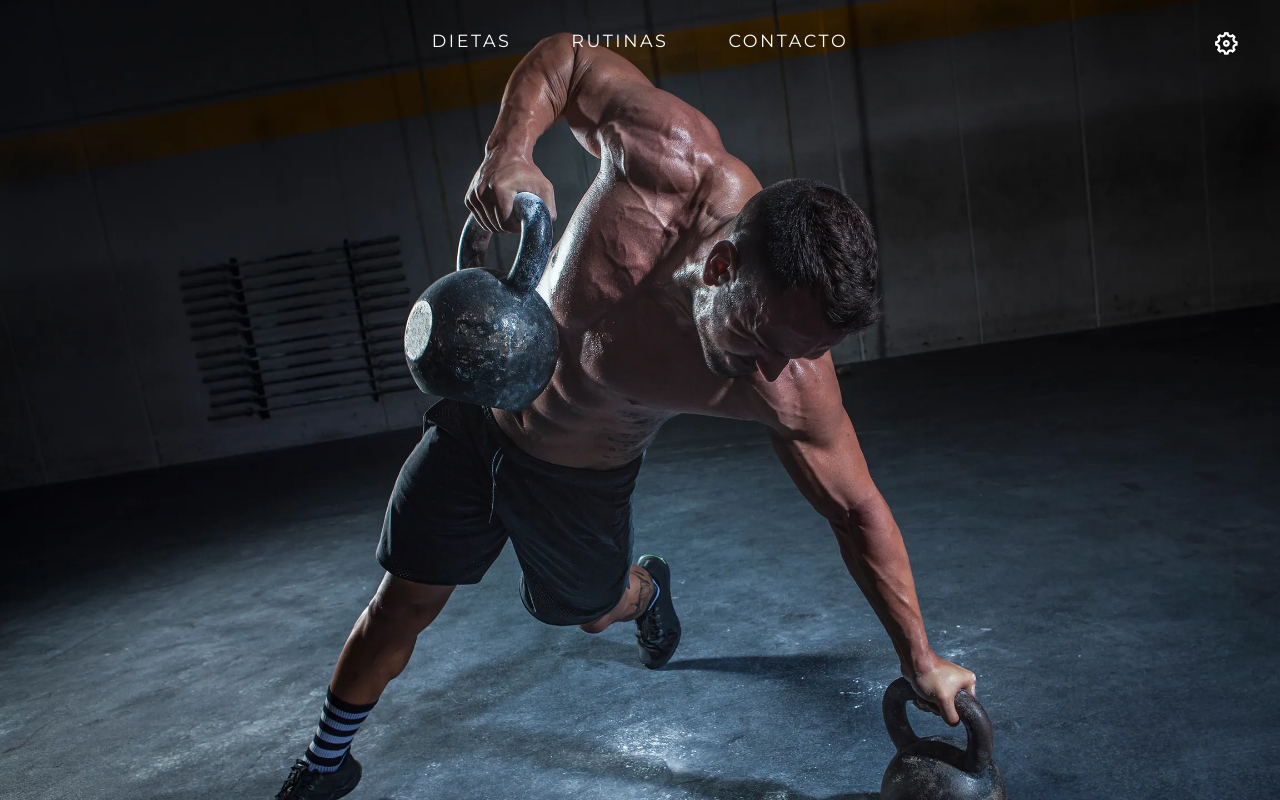
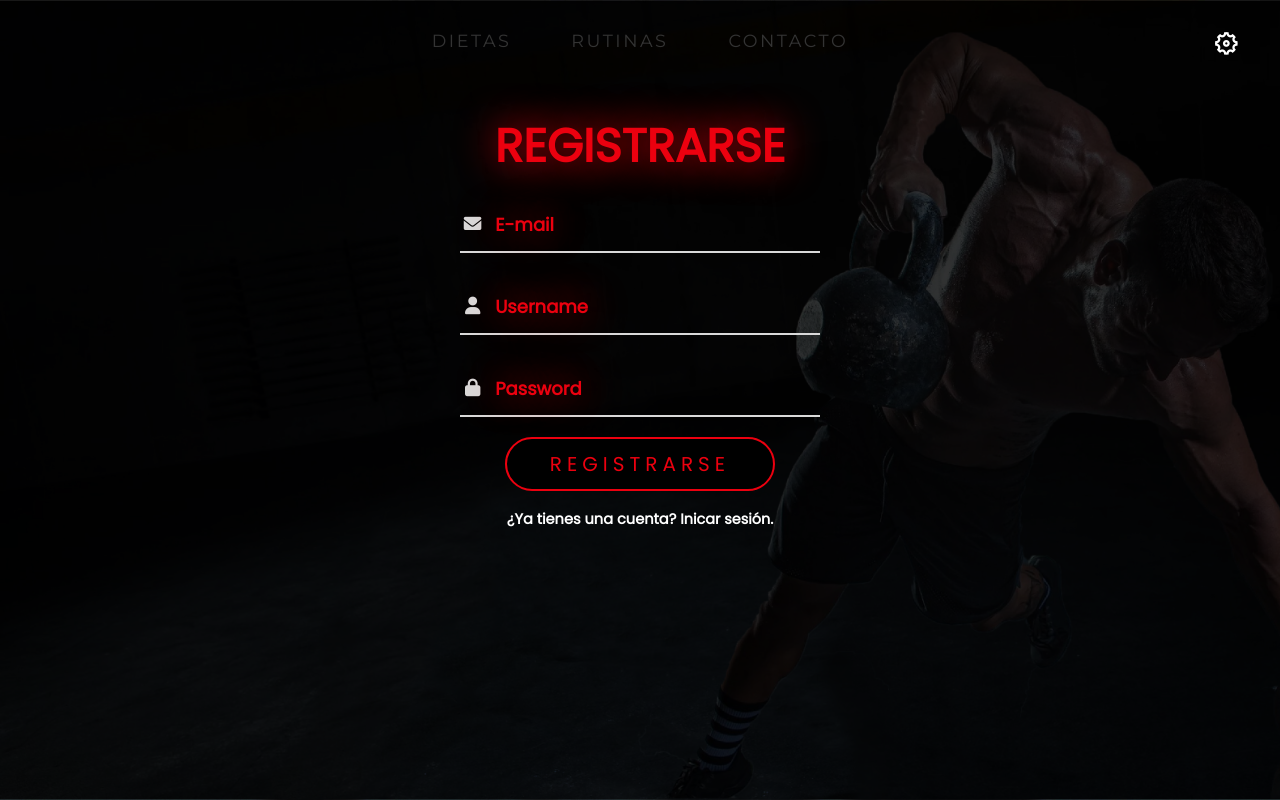
Before and after one commit to Tintaa307/proyecto, a React (Vite) app: page /register in a window 1280 px wide. Built offline with nearby package versions, Linux system fonts and the light colour scheme; a web font is replaced by a local one.

Commit message:
finish login and register

```diff
--- a/src/App.jsx
+++ b/src/App.jsx
@@ -6,6 +6,7 @@ import Home from "./components/home/Home"
 import { BrowserRouter, Routes, Route } from "react-router-dom"
 import ThemeContext from "./context/ThemeContext"
 import Login from "./components/login/Login"
+import Register from "./components/register/Register"
 
 function App() {
   const { color } = useContext(ThemeContext)
@@ -23,6 +24,7 @@ function App() {
           <Routes>
             <Route path="/" element={<Home handleAppear={handleAppear} />} />
             <Route path="/login" element={<Login />} />
+            <Route path="/register" element={<Register />} />
           </Routes>
         </BrowserRouter>
       </div>
--- a/src/components/home/Home.jsx
+++ b/src/components/home/Home.jsx
@@ -1,6 +1,5 @@
 import React, { useState, useEffect, useContext } from "react"
 import "./home.css"
-import Imagen from "../../assets/img-home.png"
 import { motion } from "framer-motion"
 import { useTypewriter } from "react-simple-typewriter"
 import { Link } from "react-router-dom"
--- a/src/components/home/home.css
+++ b/src/components/home/home.css
@@ -59,6 +59,10 @@
   top: 240px;
   left: -0px;
   font-family: var(--montserrat-font);
+}
+
+.container-main .container-home-content .container-title .container-buttons a {
+  display: inline-block;
 }
 
 a.btn2 {
--- a/src/components/login/Login.jsx
+++ b/src/components/login/Login.jsx
@@ -1,40 +1,74 @@
-import React from "react"
+import React, { useEffect } from "react"
 import "./login.css"
+import { Link } from "react-router-dom"
 
 const Login = () => {
+  const inputs = document.querySelectorAll(".input")
+
+  function add() {
+    let parent = this.parentNode.parentNode
+    parent.classList.add("focus")
+  }
+
+  function rem() {
+    let parent = this.parentNode.parentNode
+    if (this.value === "") {
+      parent.classList.remove("focus")
+    }
+  }
+
+  inputs.forEach((input) => {
+    input.addEventListener("focus", add)
+    input.addEventListener("blur", rem)
+  })
+
   return (
     <div className="container-login">
       <div className="container-info-login">
         <div className="container">
           <div className="content">
             <form action="index.html">
-              <img src="img/hombre.svg" alt="" />
-              <h2 className="title">Welcome</h2>
+              <h2 className="title">Bienvenido</h2>
 
               <div className="input-div one ">
                 <div className="i">
                   <i className="fa fa-user"></i>
                 </div>
                 <div className="div">
-                  <h5>Username</h5>
-                  <input type="text" class="input" />
+                  <h5>Usuario</h5>
+                  <input type="text" className="input" />
                 </div>
               </div>
 
               <div className="input-div pass">
                 <div className="i">
-                  <i class="fa fa-lock"></i>
+                  <i className="fa fa-lock"></i>
                 </div>
                 <div className="div">
-                  <h5>Password</h5>
+                  <h5>Contraseña</h5>
                   <input type="password" className="input" />
                 </div>
               </div>
-              <a href="#">Forgot Password?</a>
-              <div className="boton-neon">Login</div>
+              <div className="forgot">
+                <a href="#">¿Olvidó su Contraseña?</a>
+              </div>
+              <div className="boton-neon">Ingresar</div>
+              <div className="container-createacc">
+                <h5>
+                  ¿No tienes cuenta? Create una{" "}
+                  <Link className="link" to={"/register"}>
+                    AQUÍ
+                  </Link>
+                </h5>
+              </div>
             </form>
           </div>
         </div>
+      </div>
+      <div className="container-back">
+        <Link to={"/"} className="link">
+          <i className="ri-arrow-left-line"></i>{" "}
+        </Link>
       </div>
     </div>
   )
--- a/src/components/login/login.css
+++ b/src/components/login/login.css
@@ -5,14 +5,31 @@
   left: 0;
   width: 100%;
   height: 100vh;
-  background-color: rgba(0, 0, 0, 0.7);
+  background-color: rgba(0, 0, 0, 0.8);
   font-family: var(--montserrat-font);
 }
 
-.container {
-  width: 100vw;
-  height: 100vh;
-  padding: 6rem 2rem;
+.container-login .container-info-login {
+  width: 450px;
+  height: 450px;
+  border-radius: 15px;
+  background-color: #000;
+  display: block;
+  margin: auto;
+  position: relative;
+  top: 100px;
+}
+
+.container-login .container-back {
+  position: absolute;
+  top: 25px;
+  left: 20px;
+}
+
+.container-login .container-back i {
+  color: #fff;
+  z-index: 3;
+  font-size: var(--title-size);
 }
 
 .content {
@@ -32,10 +49,10 @@ form {
 
 .content h2 {
   margin: 15px 0;
-  color: #15f4ee;
+  color: var(--color-main);
   text-transform: uppercase;
   font-size: 2.9rem;
-  text-shadow: 0 0 40px #15f4ee;
+  text-shadow: 0 0 40px var(--color-main);
 }
 
 .content .input-div {
@@ -72,8 +89,8 @@ form {
   left: 10px;
   top: 50%;
   transform: translateY(-50%);
-  color: #15f4ee;
-  text-shadow: 0 0 40px #15f4ee;
+  color: var(--color-main);
+  text-shadow: 0 0 40px var(--color-main);
   font-size: 18px;
   transition: 0.3s;
 }
@@ -85,8 +102,8 @@ form {
   bottom: -2px;
   width: 0%;
   height: 2px;
-  background-color: #15f4ee;
-  box-shadow: 0 5px 5px 0 inset, 0 0 10px 0 #15f4ee;
+  background-color: var(--color-main);
+  box-shadow: 0 5px 5px 0 inset, 0 0 10px 0 var(--color-main);
   transition: 0.4s;
 }
 
@@ -128,7 +145,11 @@ form {
   margin-bottom: 4px;
 }
 
-a {
+.forgot {
+  margin-top: 20px;
+}
+
+.forgot a {
   display: block;
   text-align: right;
   text-decoration: none;
@@ -138,8 +159,8 @@ a {
   padding-bottom: 20px;
 }
 
-a:hover {
-  color: #15f4ee;
+.forgot a:hover {
+  color: var(--color-main);
 }
 
 /* -------------BOTON.---------- */
@@ -149,7 +170,7 @@ a:hover {
   text-align: center;
   font-size: 20px;
   padding: 10px;
-  color: #15f4ee;
+  color: var(--color-main);
   font-weight: 400;
   border: 2px solid;
   text-transform: uppercase;
@@ -160,5 +181,38 @@ a:hover {
 }
 
 .boton-neon:hover {
-  box-shadow: 0 5px 50px 0 inset, 0 5px 50px 0 #15f4ee;
+  box-shadow: 0 5px 50px 0 inset, 0 5px 50px 0 var(--color-main);
 }
+
+.container-login
+  .container-info-login
+  .container
+  .content
+  form
+  .container-createacc {
+  margin-top: 2rem;
+}
+
+.container-login
+  .container-info-login
+  .container
+  .content
+  form
+  .container-createacc
+  h5 {
+  color: #fff;
+}
+
+.container-login
+  .container-info-login
+  .container
+  .content
+  form
+  .container-createacc
+  h5
+  a {
+  color: var(--color-main);
+  padding-left: 1px;
+  padding-top: 2px;
+  transform: translate(0px);
+}
--- a/src/components/nav/ButtonConfig.jsx
+++ b/src/components/nav/ButtonConfig.jsx
@@ -5,10 +5,10 @@ const ButtonConfig = ({ isOpen, handleClose, handleOpen }) => {
   return (
     <div className="container-icons-settings">
       <div className={["container-paleta", isOpen].join(" ")}>
-        <i onClick={handleOpen} class="ri-settings-5-line"></i>
+        <i onClick={handleOpen} className="ri-settings-5-line"></i>
       </div>
       <div className={["container-arrow-back", isOpen].join(" ")}>
-        <i onClick={handleClose} class="ri-arrow-left-line"></i>
+        <i onClick={handleClose} className="ri-arrow-left-line"></i>
       </div>
     </div>
   )
--- a/src/components/nav/nav.css
+++ b/src/components/nav/nav.css
@@ -1,7 +1,7 @@
 .header-container {
   width: 100%;
   height: 100vh;
-  background-image: url("../.././assets/fondo-home.webp");
+  background-image: url("../.././assets/FondoHome.jpg");
   background-size: cover;
   background-repeat: no-repeat;
   display: block;
@@ -58,7 +58,7 @@ header-container .container-nav ul li:hover {
   position: fixed;
   top: 22px;
   left: 40px;
-  z-index: 4;
+  z-index: 5;
   display: none;
 }
 
@@ -67,6 +67,7 @@ header-container .container-nav ul li:hover {
 }
 
 .container-arrow-back i.ri-arrow-left-line {
+  position: relative;
   color: var(--body-color);
   cursor: pointer;
   font-size: var(--title-size);
--- /dev/null
+++ b/src/components/register/Register.jsx
@@ -0,0 +1,70 @@
+import React from "react"
+import "./register.css"
+
+const Register = () => {
+  const inputs = document.querySelectorAll(".input")
+
+  function add() {
+    let parent = this.parentNode.parentNode
+    parent.classList.add("focus")
+  }
+
+  function rem() {
+    let parent = this.parentNode.parentNode
+    if (this.value == "") {
+      parent.classList.remove("focus")
+    }
+  }
+
+  inputs.forEach((input) => {
+    input.addEventListener("focus", add)
+    input.addEventListener("blur", rem)
+  })
+
+  return (
+    <div class="container">
+      <div class="content">
+        <form>
+          <h2 class="title">REGISTRARSE</h2>
+
+          <div class="input-div one ">
+            <div class="i">
+              <i class="fa fa-envelope"></i>
+            </div>
+            <div class="div">
+              <h5>E-mail</h5>
+              <input type="email" class="input" />
+            </div>
+          </div>
+          <div class="input-div one ">
+            <div class="i">
+              <i class="fa fa-user"></i>
+            </div>
+            <div class="div">
+              <h5>Username</h5>
+              <input type="text" class="input" />
+            </div>
+          </div>
+          <div class="input-div pass">
+            <div class="i">
+              <i class="fa fa-lock"></i>
+            </div>
+            <div class="div">
+              <h5>Password</h5>
+              <input type="password" class="input" />
+            </div>
+          </div>
+
+          <div class="boton-neon">REGISTRARSE</div>
+          <div class="container-already">
+            <h5>
+              ¿Ya tienes una cuenta? <a href="#">Inicar sesión.</a>
+            </h5>
+          </div>
+        </form>
+      </div>
+    </div>
+  )
+}
+
+export default Register
--- /dev/null
+++ b/src/components/register/register.css
@@ -0,0 +1,179 @@
+.container {
+  position: absolute;
+  top: 0;
+  left: 0;
+  z-index: 3;
+  width: 100vw;
+  height: 100vh;
+  padding: 6rem 2rem;
+  background-color: rgba(0, 0, 0, 0.8);
+  font-family: var(--poppins-font);
+}
+
+.content {
+  display: flex;
+  justify-content: center;
+  align-items: center;
+  text-align: center;
+}
+
+form {
+  width: 360px;
+}
+
+.content img {
+  height: 100px;
+}
+
+.content h2 {
+  margin: 15px 0;
+  color: var(--color-main);
+  text-transform: uppercase;
+  font-size: 2.9rem;
+  text-shadow: 0 0 40px var(--color-main);
+}
+
+.content .input-div {
+  position: relative;
+  display: grid;
+  grid-template-columns: 7% 93%;
+  margin: 25px 0;
+  padding: 5px 0;
+  border-bottom: 2px solid #d9d9d9;
+}
+
+.content .input-div.one {
+  margin-top: 0;
+}
+
+.i {
+  color: #d9d9d9;
+  display: flex;
+  justify-content: center;
+  align-items: center;
+}
+
+.i i {
+  transition: 0.3s;
+}
+
+.input-div div {
+  position: relative;
+  height: 45px;
+}
+
+.input-div div h5 {
+  position: absolute;
+  left: 10px;
+  top: 50%;
+  transform: translateY(-50%);
+  color: var(--color-main);
+  text-shadow: 0 0 40px var(--color-main);
+  font-size: 18px;
+  transition: 0.3s;
+}
+
+.input-div:before,
+.input-div:after {
+  content: "";
+  position: absolute;
+  bottom: -2px;
+  width: 0%;
+  height: 2px;
+  background-color: var(--color-main);
+  box-shadow: 0 5px 5px 0 inset, 0 0 10px 0 var(--color-main);
+  transition: 0.4s;
+}
+
+.input-div:before {
+  right: 50%;
+}
+.input-div:after {
+  left: 50%;
+}
+.input-div.focus:before,
+.input-div.focus:after {
+  width: 50%;
+}
+
+.input-div.focus > div > h5 {
+  top: -5px;
+  font-size: 15px;
+}
+
+.input-div.focus > .i > i {
+  color: #999;
+}
+
+.input-div div input {
+  position: absolute;
+  left: 0;
+  top: 0;
+  width: 100%;
+  height: 100%;
+  border: none;
+  outline: none;
+  background: none;
+  padding: 0.5rem 0.7rem;
+  font-size: 1.2rem;
+  color: #cdcfd6;
+}
+
+.input-div.pass {
+  margin-bottom: 4px;
+}
+
+a {
+  display: block;
+  text-align: right;
+  text-decoration: none;
+  color: #fff;
+  font-size: 0.9rem;
+  transition: 0.3s;
+  padding-bottom: 20px;
+}
+
+a:hover {
+  color: var(--main-color);
+}
+
+/* -------------BOTON.---------- */
+
+.boton-neon {
+  display: block;
+  text-align: center;
+  text-decoration: none;
+  font-size: 20px;
+  padding: 10px;
+  color: var(--color-main);
+  background: #000;
+  margin: auto;
+  width: 270px;
+  font-weight: 400;
+  border: 2px solid;
+  text-transform: uppercase;
+  letter-spacing: 5px;
+  cursor: pointer;
+  margin-top: 20px;
+  border-radius: 100px;
+  transition: 0.6s;
+}
+
+.boton-neon:hover {
+  box-shadow: 0 5px 50px 0 inset, 0 5px 50px 0 var(--color-main);
+}
+
+.container-already {
+  margin-top: 1em;
+}
+
+.container-already h5 {
+  color: #fff;
+}
+
+.container-already h5 a {
+  color: var (--color-main);
+  text-decoration: none;
+  padding: 0 0 0 0;
+  display: inline-block;
+}
--- a/src/components/settings/settings.css
+++ b/src/components/settings/settings.css
@@ -1,6 +1,6 @@
 .container-settings {
   position: absolute;
-  z-index: 3;
+  z-index: 4;
   top: 0;
   left: 0;
   width: 100%;
--- a/src/index.css
+++ b/src/index.css
@@ -5,6 +5,7 @@
 @import url("https://fonts.googleapis.com/css2?family=Patua+One&display=swap");
 @import url("https://fonts.googleapis.com/css2?family=Exo+2:wght@500&display=swap");
 @import url("https://fonts.googleapis.com/css2?family=Merriweather&display=swap");
+@import url("https://fonts.googleapis.com/css2?family=Poppins&display=swap");
 @import url("https://fonts.googleapis.com/css2?family=Montserrat&display=swap");
 
 :root {
@@ -30,6 +31,7 @@
   --info-font: "Roboto Mono", monospace;
   --title-font: "Exo 2", sans-serif;
   --patua-font: "Patua One", cursive;
+  --poppins-font: "Poppins", sans-serif;
   --merriweather-font: "Merriweather", serif;
   --montserrat-font: "Montserrat", sans-serif;
   --default-size: 1.1rem;
```
Also changed, not shown: src/components/settings/Settings.jsx (+5 -5 lines), src/assets/fondo-home.webp (deleted), 1 other file (tests, documents, lock files or other folders).
